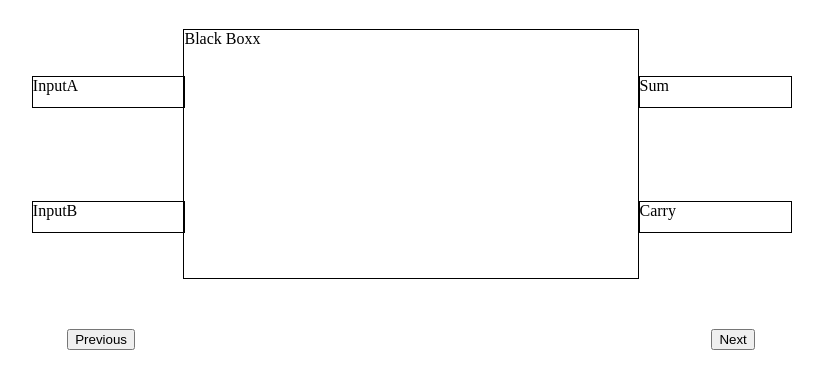
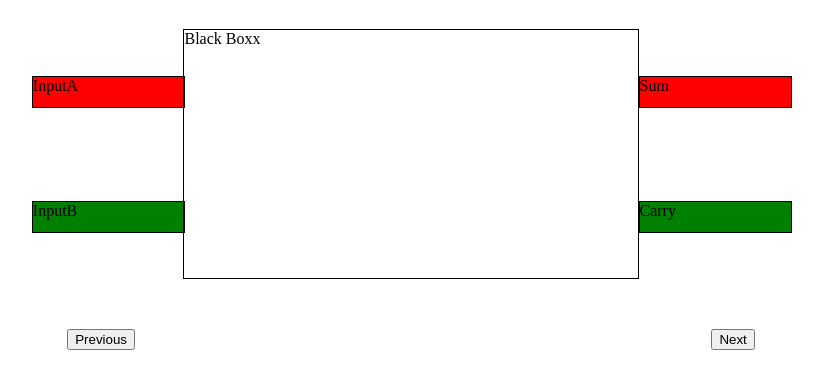
Before and after one commit to bhupesh8222/Visualization-HalfAdder, a plain HTML site: page index.html in a window 1280 px wide. Both pictures are taken after a click on the button "Next". Shown: the part 129-518 px from the top of the page, without its empty margins (229-1052 px from the left). Drawn offline with nearby package versions, Linux system fonts and the light colour scheme.

Commit message:
Added JS

```diff
--- a/index.html
+++ b/index.html
@@ -4,25 +4,27 @@
 <head>
     <title></title>
     <link rel="stylesheet" href="index.css">
+    <script src="https://ajax.googleapis.com/ajax/libs/jquery/3.5.1/jquery.min.js"></script>
+    <script src="index.js"></script>
 </head>
 
 <body>
     <h3>Visualization of Half Adder</h3>
     <div class="model">
         <div class="signal">
-            <div>InputA</div>
-            <div>InputB</div>
+            <div id='input1'>InputA</div>
+            <div id='input2'>InputB</div>
         </div>
         <div class="box">Black Boxx</div>
         <div class="signal">
-            <div>Sum</div>
-            <div>Carry</div>
+            <div id='sum'>Sum</div>
+            <div id='carry'>Carry</div>
         </div>
     </div>
 
     <div class="buttons">
-        <button>Previous</button>
-        <button>Next</button>
+        <button id='prev'>Previous</button>
+        <button id='next'>Next</button>
     </div>
 </body>
 
--- a/index.js
+++ b/index.js
@@ -1,9 +1,76 @@
-let data = {
-    inputA: [1, 0, 1, 0, 1],
-    inputB: [1, 1, 1, 1, 0],
-    sum: [0, 1, 0, 1, 1],
-    carry: [1, 0, 1, 0, 0],
-    time: ["0-100", "100-200", "200-300", "300-400", "400-500"]
-}
+$(document).ready(function(){
+   let index = -1
+    let input1Handler = $('#input1')
+    let input2Handler = $('#input2')
+    let sumHandler = $('#sum')
+    let carryHandler = $('#carry')
+    let prevHandler = $('#prev')
+    let nextHandler = $('#next')
 
-//visualize this data in the dom
+
+
+    let data = [{inputA: 0, inputB: 1, sum: 0, carry: 1,timeStart:0,timeEnd:100},
+                {inputA: 1, inputB: 0, sum: 0, carry: 1,timeStart:100,timeEnd:200},
+                {inputA: 1, inputB: 1, sum: 1, carry: 0,timeStart:200,timeEnd:300},]
+
+
+
+    prevHandler.attr("disabled", true);
+
+    nextHandler.click(function(){
+
+        if(index < data.length - 1){
+            index = index + 1;
+            visualHandler(index)
+            prevHandler.attr("disabled", false);
+            if( index === data.length - 1){
+                nextHandler.attr("disabled", true);
+            }
+        }
+
+    })
+
+    prevHandler.click(function(){
+        if(index > 0){
+            index = index - 1;
+            visualHandler(index)
+            nextHandler.attr("disabled", false);
+            if( index <= 0){
+                prevHandler.attr("disabled", true);
+            }
+        }
+    })
+
+    function visualHandler(index){
+
+        // For Input 1
+        if(data[index].inputA === 0){
+            input1Handler.css('background' , 'red')
+        }else{
+            input1Handler.css('background' , 'green')
+        }
+
+        // For Input 2
+        if(data[index].inputB === 0){
+            input2Handler.css('background' , 'red')
+        }else{
+            input2Handler.css('background' , 'green')
+        }
+
+        // For Sum
+        if(data[index].sum === 0){
+            sumHandler.css('background' , 'red')
+        }else{
+            sumHandler.css('background' , 'green')
+        }
+
+        // For Carry
+        if(data[index].carry === 0){
+            carryHandler.css('background' , 'red')
+        }else{
+            carryHandler.css('background' , 'green')
+        }
+
+    }
+
+  });
```
